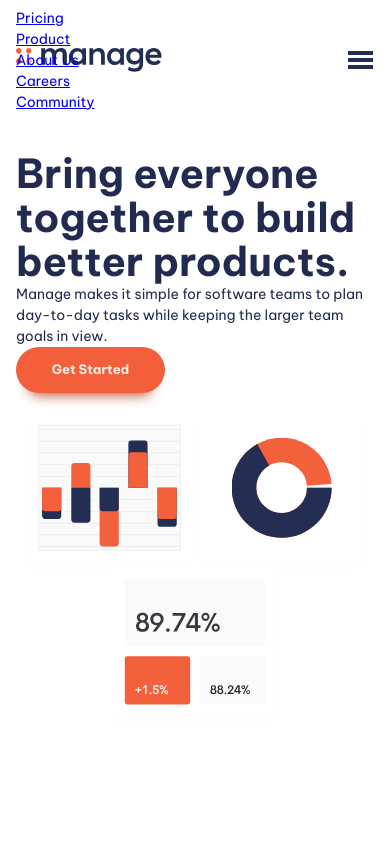
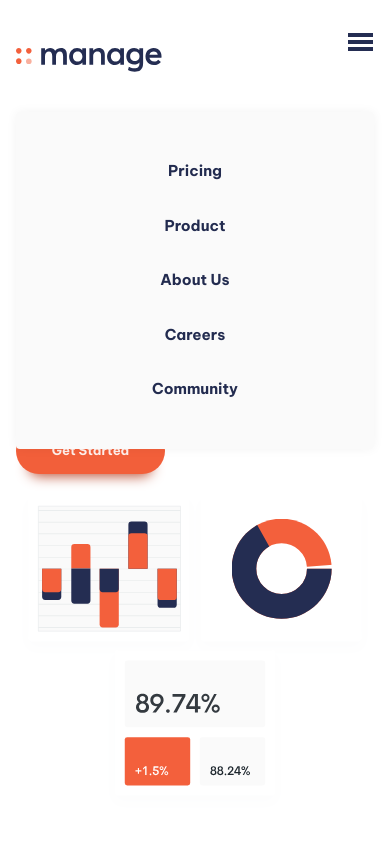
Before and after one commit to artwired/manage_site, a plain HTML site: page index.html in a window 390 px wide. Both pictures are taken after a click on the button "Menu". Shown: the top 844 px of the page. Drawn offline with Linux system fonts and the light colour scheme.

Commit message:
Add files via upload

```diff
--- a/index.html
+++ b/index.html
@@ -32,7 +32,7 @@
           <li><a href="#">Community</a></li>
         </ul>
       </nav>
-      <button class="button" style="display:none">Get Started</button>
+      <button class="button | display-sm-none display-md-inline-flex">Get Started</button>
     </div>
     </div>
   </header>
@@ -40,7 +40,7 @@
     <section class="padding-block-900">
       <div class="container">
         <div class="even-columns">
-          <div>
+          <div class="flow">
             <h1 class="fs-primary-heading fw-bold">Bring everyone together to build better products.</h1>
             <p>Manage makes it simple for software teams to plan day-to-day tasks while keeping the larger team goals in view.</p>
             <button class="button">Get Started</button>
@@ -54,23 +54,29 @@
     <section class="padding-block-900">
       <div class="container">
         <div class="even-columns">
-          <div>
+          <div class="flow">
             <h2 class="fs-secondary-heading fw-bold">What’s different about Manage?</h2>
             <p>Manage provides all the functionality your team needs, without the complexity. Our software is tailor-made for modern digital product teams.</p>
           </div>
           <div>
-            <ul class="numbered-items" role="list">
+            <ul class="numbered-items | flow" role="list">
               <li>
-                <h3 class="fs-600 fw-bold">Track company-wide progress</h3>
-              <p>See how your day-to-day tasks fit into the wider vision. Go from tracking progress at the milestone level all the way done to the smallest of details. Never lose sight of the bigger picture again.</p>
+                <div class="flow" style="--flow-spacer: 1em">
+                  <h3 class="fs-600 fw-bold">Track company-wide progress</h3>
+                  <p>See how your day-to-day tasks fit into the wider vision. Go from tracking progress at the milestone level all the way done to the smallest of details. Never lose sight of the bigger picture again.</p>
+                </div>
             </li>
               <li>
-                <h3 class="fs-600 fw-bold">Advanced built-in reports</h3>
+                <div class="flow" style="--flow-spacer: 1em">
+                  <h3 class="fs-600 fw-bold">Advanced built-in reports</h3>
               <p>Set internal delivery estimates and track progress toward company goals. Our customisable dashboard helps you build out the reports you need to keep key stakeholders informed.</p>
+                </div>
               </li>
               <li>
-                <h3 class="fs-600 fw-bold">Everything you need in one place</h3>
+                <div class="flow" style="--flow-spacer: 1em">
+                  <h3 class="fs-600 fw-bold">Everything you need in one place</h3>
               <p>Stop jumping from one service to another to communicate, store files, track tasks and share documents. Manage offers an all-in-one team productivity solution.</p>
+                </div>
               </li>
             </ul>
           </div>
--- a/style.css
+++ b/style.css
@@ -6,7 +6,7 @@
 
   --clr-primary-400: hsl(227, 40%, 22%);
 
-  --clr-neutral-100: hsl(232, 12%, 13%);
+  --clr-neutral-100: hsl(0, 0%, 98%);
   --clr-neutral-900: hsl(0, 0%, 0%);
 
   --ff-primary: 'Be Vietnam Pro', sans-serif;
@@ -120,6 +120,123 @@
   }
 }
 
+/* General Stylings */
+
+body {
+  font-size: var(--fs-body);
+  font-family: var(--ff-body);
+  color: var(--clr-primary-400);
+}
+/* button */
+.button {
+  display: inline-flex;
+  cursor: pointer;
+  text-decoration: none;
+  border: 0;
+  border-radius: 100vmax;
+  padding:1.25em 2.75em;
+  font-weight: var(--fw-bold);
+  font-size: var(--fs-button);
+  line-height: 1;
+  color: var(--clr-accent-100);
+  background-color: var(--clr-accent-400);
+  box-shadow: 0 1.125em 1em -1em var(--clr-accent-500);
+}
+
+.button[data-type="inverted"] {
+  background-color: var(--clr-accent-100);
+  color: var(--clr-accent-400);
+}
+.button:hover,
+.button:focus-visible {
+  background-color: var(--clr-accent-300);
+}
+.button[data-type="inverted"]:hover,
+.button[data-type="inverted"]:focus-visible {
+  background-color: var(--clr-accent-100);
+  color: var(--clr-accent-300);
+}
+
+/* Navigation */
+
+.primary-header {
+  padding-top: var(--size-700);
+}
+.nav-wrapper {
+  display: flex;
+  align-items: center;
+  justify-content: space-between;
+}
+
+.mobile-nav-toggle {
+  display: none;
+}
+.nav-list {
+  font-size: var(--fs-nav);
+}
+.nav-list {
+  display: flex;
+  gap: clamp(var(--size-400), 5vw, var(--size-700));
+  font-weight: var(--fw-semi-bold);
+}
+.nav-list a {
+  text-decoration: none;
+  color: var(--clr-primary-400);
+}
+.nav-list a:hover,
+.nav-list a:focus {
+  color: var(--clr-accent-400);
+}
+@media (max-width: 50em) {
+  .primary-navigation {
+    display: none;
+
+    position: fixed;
+    padding: var(--size-700);
+    inset: 7rem var(--size-400) auto;
+    max-width: 30rem;
+    margin-left: auto;
+    background: var(--clr-neutral-100);
+    border-radius: var(--size-100);
+    box-shadow: 0 0 0.75em rgb(0, 0, 0, 0.05);
+  }
+
+  .primary-header[data-overlay]::before {
+    content: '';
+    position: fixed;
+    z-index: -1;
+    inset: 0;
+    background-image: linear-gradient(rgb(0 0 0 / 0), rgb(0 0 0 / 0.8));
+  }
+  .nav-list {
+    display: grid;
+    gap: var(--size-600);
+    text-align: center;
+    font-weight: var(--fw-bold);
+  }
+  .primary-navigation[data-visible] {
+    display: block;
+  }
+  .mobile-nav-toggle {
+    display: block;
+    position: fixed;
+    top: var(--size-600);
+    right: var(--size-400);
+    cursor: pointer;
+    background: transparent;
+    border: 0;
+    padding: 0.05em;
+  }
+  .mobile-nav-toggle .icon-close {
+    display: none;
+  }
+}
+
+.opened {
+  display: block;
+  position: fixed;
+}
+
 /* Utility Classes */
 
 .visually-hidden {
@@ -132,6 +249,30 @@
   clip: rect(0, 0, 0, 0);
   white-space: nowrap; /* added line */
   border: 0;
+}
+
+.container {
+  --max-width: 1110px;
+  --padding-screen-edges: 1rem;
+
+  width: min(var(--max-width), 100% - (var(--padding-screen-edges) * 2));
+  margin-inline: auto;
+}
+
+.flow > * + * {
+  margin-top: var(--flow-spacer, 3em);
+}
+
+.even-columns {
+  display: grid;
+  gap: 1rem;
+}
+
+@media (min-width: 50rem) {
+  .even-columns {
+    grid-auto-flow: column;
+    grid-auto-columns: 1fr;
+  }
 }
 
 .text-primary-400 {
@@ -189,96 +330,11 @@
 .padding-block-700 {
   padding-block: var(--size-700);
 }
-.container {
-  --max-width: 1110px;
-  --padding-screen-edges: 1rem;
-
-  width: min(var(--max-width), 100% - (var(--padding-screen-edges) * 2));
-  margin-inline: auto;
+.display-sm-none {
+  display: none;
 }
-
-.even-columns {
-  display: grid;
-  gap: 1rem;
-}
-
-@media (min-width: 50rem) {
-  .even-columns {
-    grid-auto-flow: column;
-    grid-auto-columns: 1fr;
+@media (min-width: 50em) {
+  .display-md-inline-flex {
+    display: inline-flex;
   }
 }
-/* General Stylings */
-
-body {
-  font-size: var(--fs-body);
-  font-family: var(--ff-body);
-  color: var(--clr-primary-400);
-}
-.button {
-  cursor: pointer;
-  text-decoration: none;
-  border: 0;
-  border-radius: 100vmax;
-  padding:1.25em 2.75em;
-  font-weight: var(--fw-bold);
-  font-size: var(--fs-button);
-  line-height: 1;
-  color: var(--clr-accent-100);
-  background-color: var(--clr-accent-400);
-  box-shadow: 0 1.125em 1em -1em var(--clr-accent-500);
-}
-
-.button[data-type="inverted"] {
-  background-color: var(--clr-accent-100);
-  color: var(--clr-accent-400);
-}
-.button:hover,
-.button:focus-visible {
-  background-color: var(--clr-accent-300);
-}
-.button[data-type="inverted"]:hover,
-.button[data-type="inverted"]:focus-visible {
-  background-color: var(--clr-accent-100);
-  color: var(--clr-accent-300);
-}
-
-/* Navigation */
-
-.primary-header {
-  margin-top: var(--size-700);
-}
-.nav-wrapper {
-  display: flex;
-  align-items: center;
-  justify-content: space-between;
-}
-
-.mobile-nav-toggle {
-  display: none;
-}
-
-@media (max-width: 50em) {
-  .primary-navigation {
-    display: none;
-  }
-  .primary-navigation[data-visible] {
-    display: block;
-    position: fixed;
-  }
-  .mobile-nav-toggle {
-    display: block;
-    cursor: pointer;
-    background: transparent;
-    border: 0;
-    padding: 0.05em;
-  }
-  .mobile-nav-toggle .icon-close {
-    display: none;
-  }
-}
-
-.opened {
-  display: block;
-  position: fixed;
-}
```
